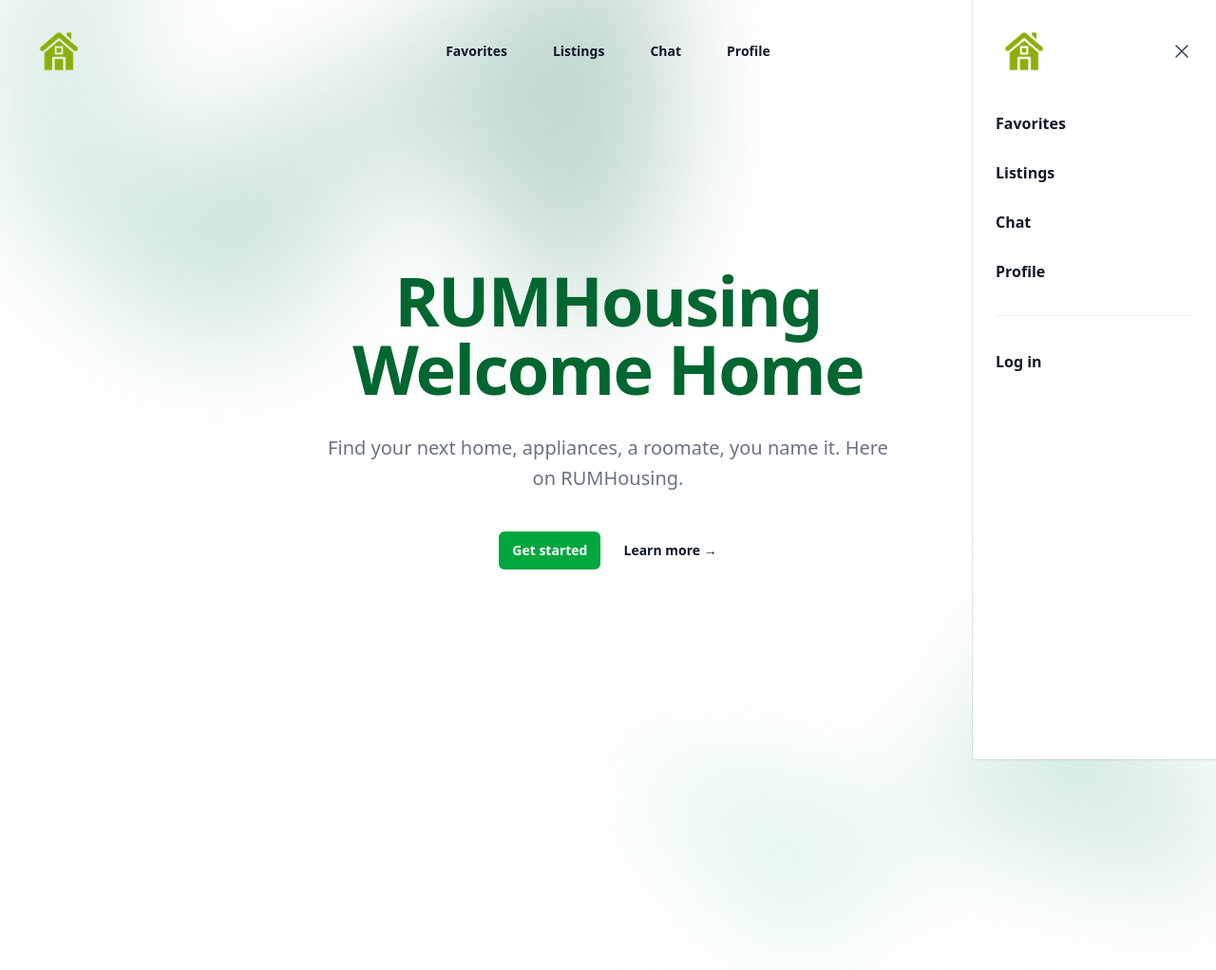
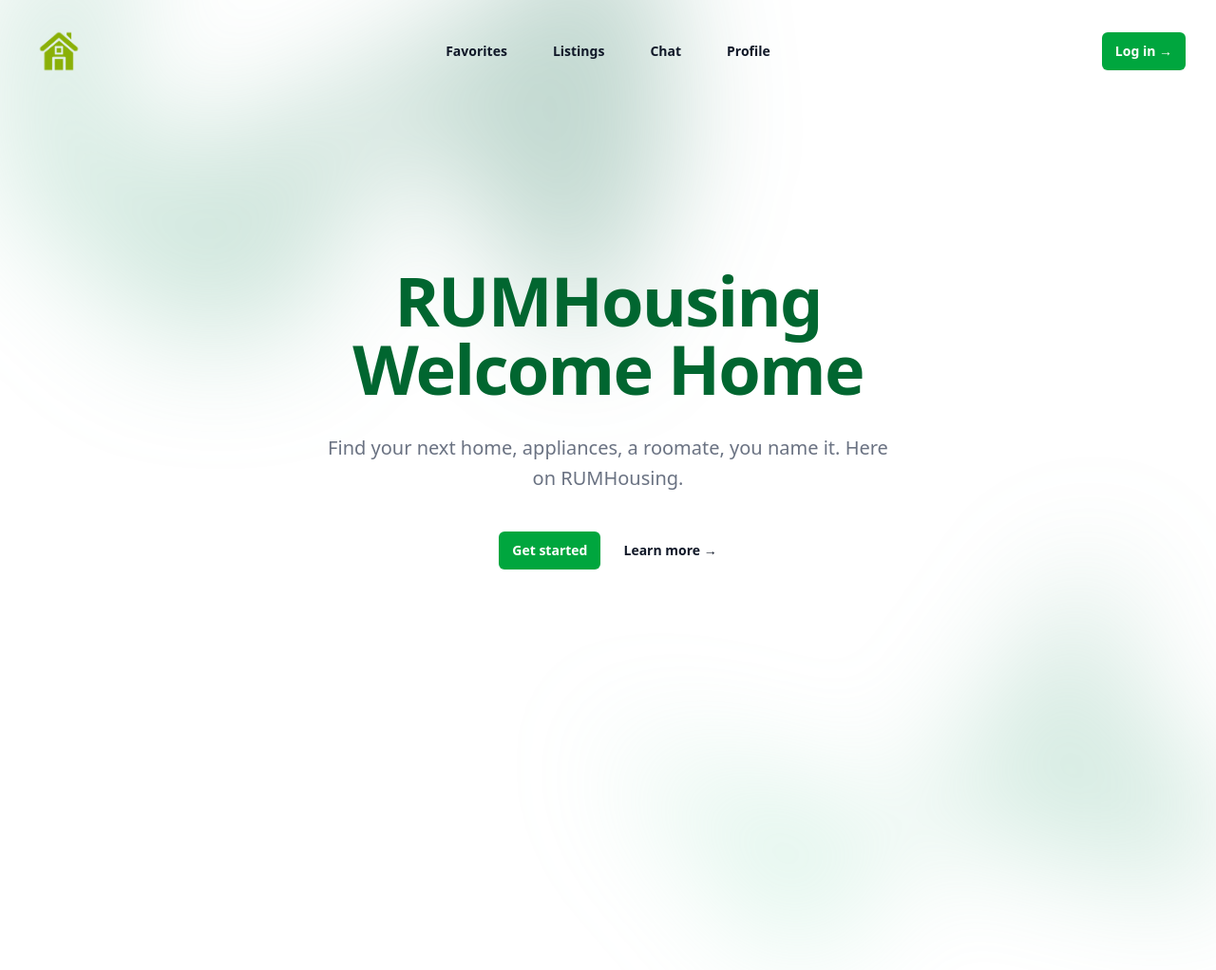
Before and after one commit to uprm-inso4101-2024-2025-s2/semester-project--uprm-online-marketplace, a PHP site: page / in a window 1280 px wide. Shown: the whole page at 95% size. Run offline with PHP 8.4, Linux system fonts and the light colour scheme.

Commit message:
[UI Design] Minor Bug Correction
Summary:
- Changed mobile menu visibility for appeal.

Changes:
- Modified file: index.php

Why:
- The visibility was incorrect as it is only supposed to be visible while the screen is smaller

Related Issues:
-`#20`.

```diff
--- a/index.php
+++ b/index.php
@@ -37,7 +37,7 @@
             </nav>
 
             <!-- Mobile menu, show/hide based on menu open state. -->
-            <div id="mobile-menu" class="" role="dialog" aria-modal="true">
+            <div id="mobile-menu" class="lg:hidden" role="dialog" aria-modal="true">
                 <!-- Background backdrop, show/hide based on slide-over state. -->
                 <div class="fixed inset-0 z-50"></div>
                 <div class="fixed inset-y-0 right-0 z-50 w-full overflow-y-auto bg-white px-6 py-6 sm:max-w-3xs sm:ring-1 sm:ring-gray-900/10">
```
